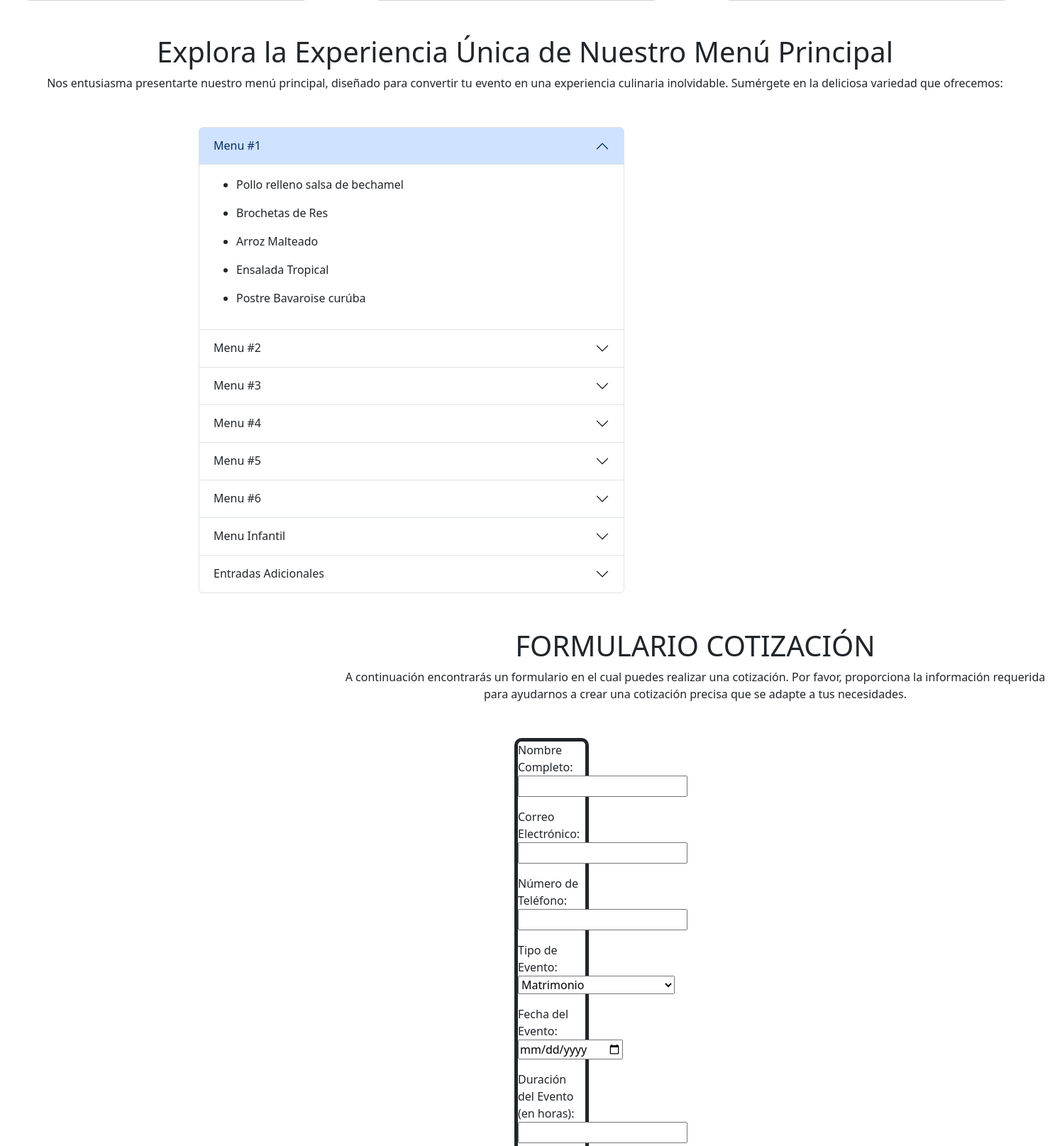
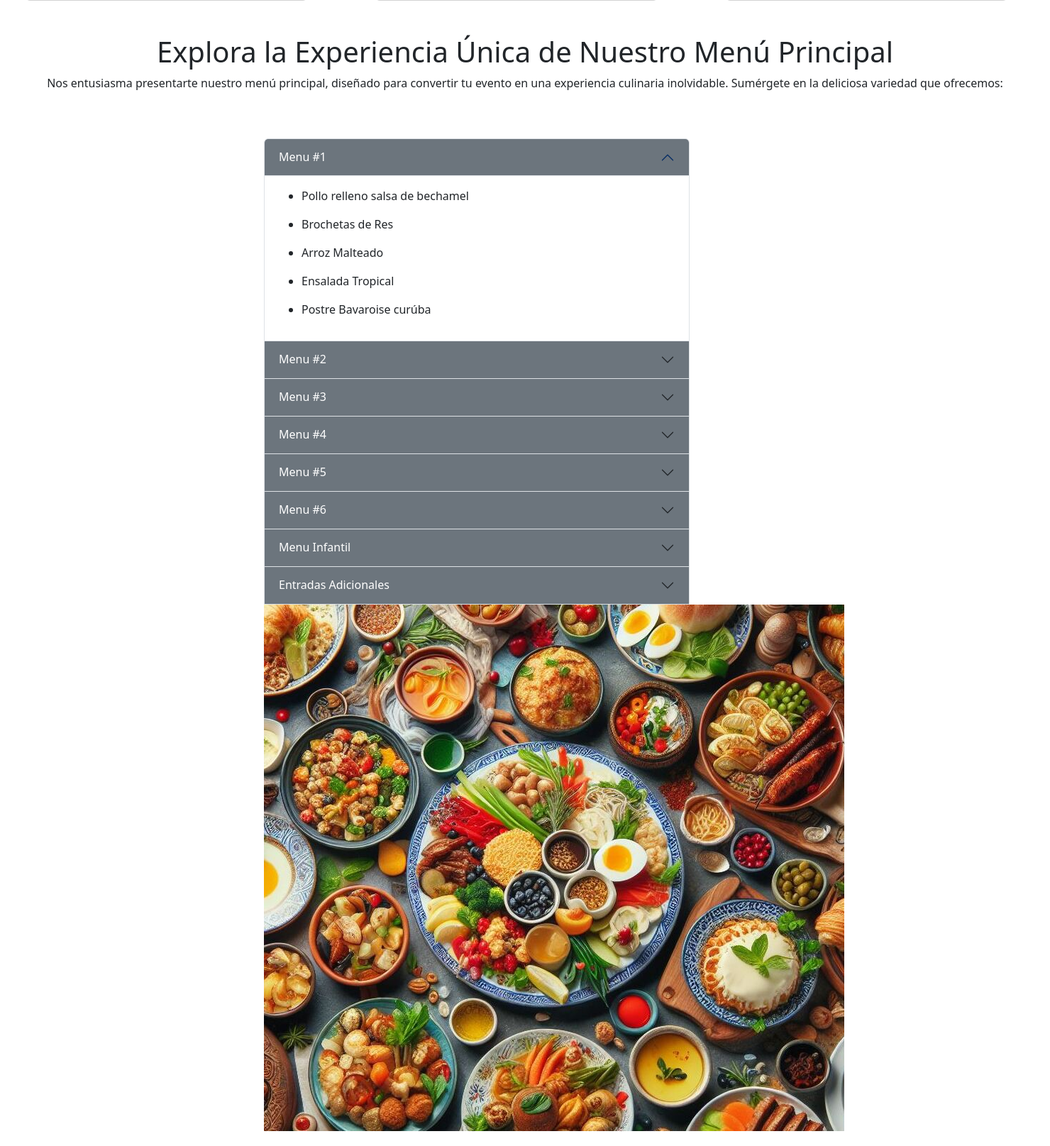
Before and after one commit to Eliana349/proyecto, a Django app: page /home/cotizacion.html in a window 1480 px wide. Shown: the part 2799-4414 px from the top of the page at 71% size. Run offline with Django 4.2, Linux system fonts and the light colour scheme; parts of the project's set-up code (start-up, migrations or seed data) failed here and were passed over.

Commit message:
Cotizacion

```diff
--- a/casaberrio/casaberrio/views.py
+++ b/casaberrio/casaberrio/views.py
@@ -244,7 +244,7 @@
         form = CotizacionForm(request.POST)
         if form.is_valid():
             form.save()
-            return redirect('cotizacion.html')  # Redirige a una página de éxito
+            return redirect('reservas.html')  # Redirige a una página de éxito
     else:
         form = CotizacionForm()
 
--- a/casaberrio/core/templates/cotizacion.html
+++ b/casaberrio/core/templates/cotizacion.html
@@ -253,11 +253,13 @@
           <h1>Explora la Experiencia Única de Nuestro Menú Principal</h1>
           <p>Nos entusiasma presentarte nuestro menú principal, diseñado para convertir tu evento en una experiencia culinaria inolvidable. Sumérgete en la deliciosa variedad que ofrecemos:</p>
         </div>
-            <div>
+        <div class="container">
+           <div class="row">
+              <div class="col">
                 <div class="accordion" id="accordionExample">
                   <div class="accordion-item">
                     <h2 class="accordion-header">
-                        <button class="accordion-button" type="button" data-bs-toggle="collapse" data-bs-target="#collapseOne" aria-expanded="false" aria-controls="collapseOne">
+                      <button class="accordion-button bg-secondary text-white" type="button" data-bs-toggle="collapse" data-bs-target="#collapseOne" aria-expanded="false" aria-controls="collapseOne">
                         Menu #1
                       </button>
                     </h2>
@@ -275,11 +277,11 @@
                   </div>
                   <div class="accordion-item">
                     <h2 class="accordion-header">
-                        <button class="accordion-button collapsed" type="button" data-bs-toggle="collapse" data-bs-target="#collapseTwo" aria-expanded="false" aria-controls="collapseTwo">
+                      <button class="accordion-button collapsed bg-secondary text-white" type="button" data-bs-toggle="collapse" data-bs-target="#collapseTwo" aria-expanded="false" aria-controls="collapseTwo">
                         Menu #2
                       </button>
                     </h2>
-                      <div id="collapseTwo" class="accordion-collapse collapse" data-bs-parent="#accordionExample">
+                    <div id="collapseTwo" class="accordion-collapse collapse bg-secondary text-white" data-bs-parent="#accordionExample">
                       <div class="accordion-body">
                           <div class="accordion-body">
                               <ul>
@@ -295,7 +297,7 @@
                   </div>
                   <div class="accordion-item">
                     <h2 class="accordion-header">
-                        <button class="accordion-button collapsed" type="button" data-bs-toggle="collapse" data-bs-target="#collapseThree" aria-expanded="false" aria-controls="collapseThree">
+                      <button class="accordion-button collapsed bg-secondary text-white" type="button" data-bs-toggle="collapse" data-bs-target="#collapseThree" aria-expanded="false" aria-controls="collapseThree">
                         Menu #3
                       </button>
                     </h2>
@@ -315,7 +317,7 @@
                   </div>
                   <div class="accordion-item">
                       <h2 class="accordion-header">
-                          <button class="accordion-button collapsed" type="button" data-bs-toggle="collapse" data-bs-target="#collapseFour" aria-expanded="false" aria-controls="collapseFour">
+                        <button class="accordion-button collapsed bg-secondary text-white" type="button" data-bs-toggle="collapse" data-bs-target="#collapseFour" aria-expanded="false" aria-controls="collapseFour">
                            Menu #4
                         </button>
                       </h2>
@@ -335,7 +337,7 @@
                   </div>
                   <div class="accordion-item">
                       <h2 class="accordion-header">
-                          <button class="accordion-button collapsed" type="button" data-bs-toggle="collapse" data-bs-target="#collapseFive" aria-expanded="false" aria-controls="collapseFive">
+                        <button class="accordion-button collapsed bg-secondary text-white" type="button" data-bs-toggle="collapse" data-bs-target="#collapseFive" aria-expanded="false" aria-controls="collapseFive">
                           Menu #5
                         </button>
                       </h2>
@@ -355,7 +357,7 @@
                   </div>
                   <div class="accordion-item">
                       <h2 class="accordion-header">
-                          <button class="accordion-button collapsed" type="button" data-bs-toggle="collapse" data-bs-target="#collapseSix" aria-expanded="false" aria-controls="collapseSix">
+                        <button class="accordion-button collapsed bg-secondary text-white" type="button" data-bs-toggle="collapse" data-bs-target="#collapseSix" aria-expanded="false" aria-controls="collapseSix">
                           Menu #6
                         </button>
                       </h2>
@@ -375,7 +377,7 @@
                   </div>
                   <div class="accordion-item">
                       <h2 class="accordion-header">
-                          <button class="accordion-button collapsed" type="button" data-bs-toggle="collapse" data-bs-target="#collapseSeven" aria-expanded="false" aria-controls="collapseSeven">
+                        <button class="accordion-button collapsed bg-secondary text-white" type="button" data-bs-toggle="collapse" data-bs-target="#collapseSeven" aria-expanded="false" aria-controls="collapseSeven">
                           Menu Infantil
                         </button>
                       </h2>
@@ -394,7 +396,7 @@
                   </div>
                   <div class="accordion-item">
                       <h2 class="accordion-header">
-                          <button class="accordion-button collapsed" type="button" data-bs-toggle="collapse" data-bs-target="#collapseEight" aria-expanded="false" aria-controls="collapseEight">
+                        <button class="accordion-button collapsed bg-secondary text-white" type="button" data-bs-toggle="collapse" data-bs-target="#collapseEight" aria-expanded="false" aria-controls="collapseEight">
                           Entradas Adicionales
                         </button>
                       </h2>
@@ -409,6 +411,10 @@
                               </ul>
                            </div>
                         </div>
+                      </div>
+                    </div>
+                  <div class="col">
+                    <img src="/static/img/menu.jpeg" alt="">
                   </div>
                </div>
           </div>
```
Also changed, not shown: casaberrio/static/img/menu.jpeg (added). Lines whose indentation alone changed are shown as unchanged.
